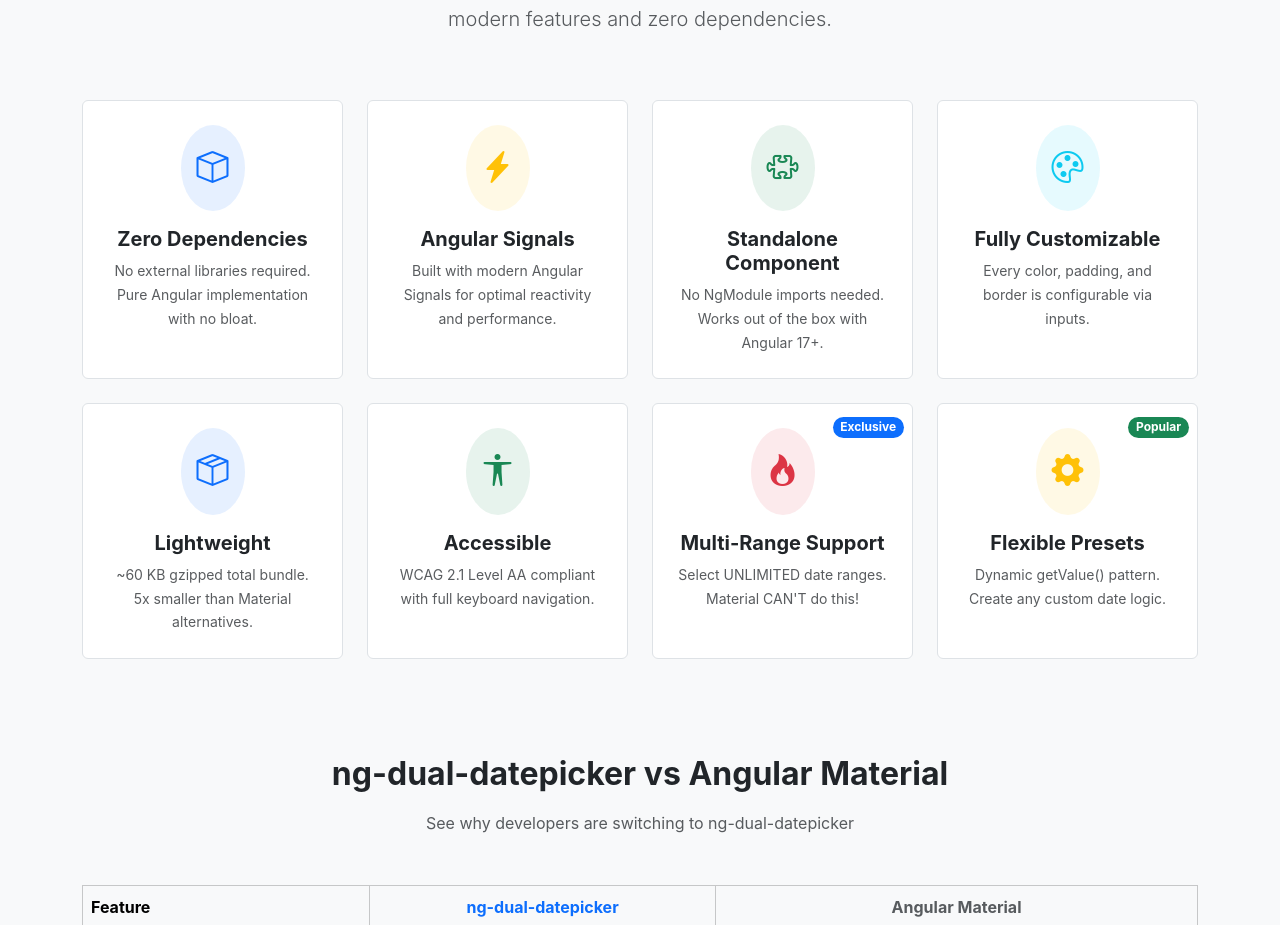
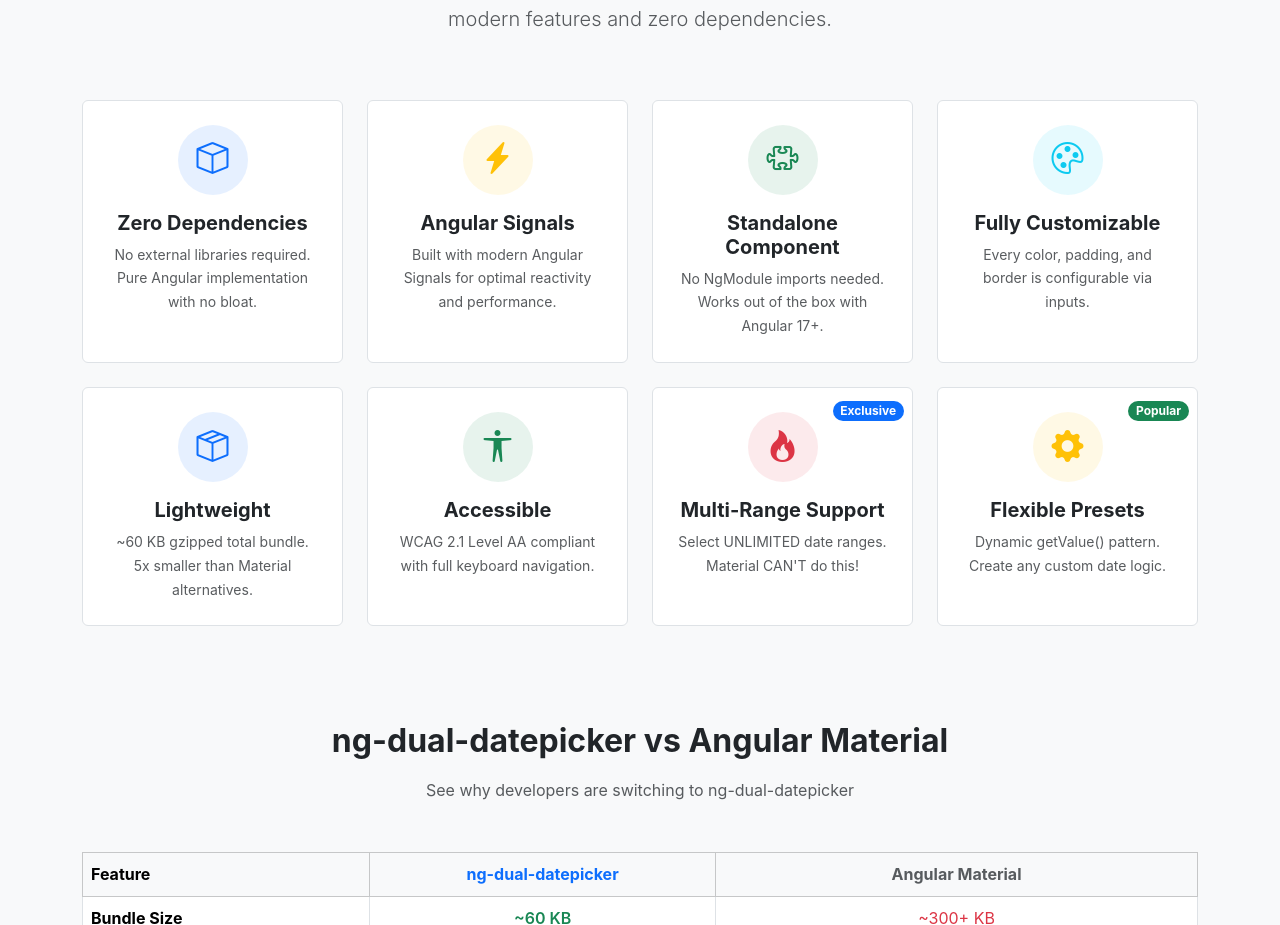
Before and after one commit to oneluiz/ng-dual-datepicker, an Angular app: page / in a window 1280 px wide. Shown: the part 1300-2225 px from the top of the page. Built offline with nearby package versions, Linux system fonts and the light colour scheme.

Commit message:
fix(demo): make feature icon circles perfectly round
- Add fixed width and height (70px x 70px) to all 8 feature icon circles
- Remove p-3 padding in favor of fixed dimensions
- Ensures circles are perfectly round instead of slightly elliptical

```diff
--- a/demo/src/app/app.component.html
+++ b/demo/src/app/app.component.html
@@ -196,7 +196,7 @@
                 <div class="card h-100 border bg-white">
                   <div class="card-body text-center p-4">
                     <div class="mb-3">
-                      <div class="d-inline-flex align-items-center justify-content-center rounded-circle bg-primary bg-opacity-10 p-3">
+                      <div class="d-inline-flex align-items-center justify-content-center rounded-circle bg-primary bg-opacity-10" style="width: 70px; height: 70px;">
                         <i class="bi bi-box text-primary fs-2"></i>
                       </div>
                     </div>
@@ -210,7 +210,7 @@
                 <div class="card h-100 border bg-white">
                   <div class="card-body text-center p-4">
                     <div class="mb-3">
-                      <div class="d-inline-flex align-items-center justify-content-center rounded-circle bg-warning bg-opacity-10 p-3">
+                      <div class="d-inline-flex align-items-center justify-content-center rounded-circle bg-warning bg-opacity-10" style="width: 70px; height: 70px;">
                         <i class="bi bi-lightning-charge-fill text-warning fs-2"></i>
                       </div>
                     </div>
@@ -224,7 +224,7 @@
                 <div class="card h-100 border bg-white">
                   <div class="card-body text-center p-4">
                     <div class="mb-3">
-                      <div class="d-inline-flex align-items-center justify-content-center rounded-circle bg-success bg-opacity-10 p-3">
+                      <div class="d-inline-flex align-items-center justify-content-center rounded-circle bg-success bg-opacity-10" style="width: 70px; height: 70px;">
                         <i class="bi bi-puzzle text-success fs-2"></i>
                       </div>
                     </div>
@@ -238,7 +238,7 @@
                 <div class="card h-100 border bg-white">
                   <div class="card-body text-center p-4">
                     <div class="mb-3">
-                      <div class="d-inline-flex align-items-center justify-content-center rounded-circle bg-info bg-opacity-10 p-3">
+                      <div class="d-inline-flex align-items-center justify-content-center rounded-circle bg-info bg-opacity-10" style="width: 70px; height: 70px;">
                         <i class="bi bi-palette text-info fs-2"></i>
                       </div>
                     </div>
@@ -252,7 +252,7 @@
                 <div class="card h-100 border bg-white">
                   <div class="card-body text-center p-4">
                     <div class="mb-3">
-                      <div class="d-inline-flex align-items-center justify-content-center rounded-circle bg-primary bg-opacity-10 p-3">
+                      <div class="d-inline-flex align-items-center justify-content-center rounded-circle bg-primary bg-opacity-10" style="width: 70px; height: 70px;">
                         <i class="bi bi-box-seam text-primary fs-2"></i>
                       </div>
                     </div>
@@ -266,7 +266,7 @@
                 <div class="card h-100 border bg-white">
                   <div class="card-body text-center p-4">
                     <div class="mb-3">
-                      <div class="d-inline-flex align-items-center justify-content-center rounded-circle bg-success bg-opacity-10 p-3">
+                      <div class="d-inline-flex align-items-center justify-content-center rounded-circle bg-success bg-opacity-10" style="width: 70px; height: 70px;">
                         <i class="bi bi-universal-access text-success fs-2"></i>
                       </div>
                     </div>
@@ -283,7 +283,7 @@
                   </div>
                   <div class="card-body text-center p-4">
                     <div class="mb-3">
-                      <div class="d-inline-flex align-items-center justify-content-center rounded-circle bg-danger bg-opacity-10 p-3">
+                      <div class="d-inline-flex align-items-center justify-content-center rounded-circle bg-danger bg-opacity-10" style="width: 70px; height: 70px;">
                         <i class="bi bi-fire text-danger fs-2"></i>
                       </div>
                     </div>
@@ -300,7 +300,7 @@
                   </div>
                   <div class="card-body text-center p-4">
                     <div class="mb-3">
-                      <div class="d-inline-flex align-items-center justify-content-center rounded-circle bg-warning bg-opacity-10 p-3">
+                      <div class="d-inline-flex align-items-center justify-content-center rounded-circle bg-warning bg-opacity-10" style="width: 70px; height: 70px;">
                         <i class="bi bi-gear-fill text-warning fs-2"></i>
                       </div>
                     </div>
```
Also changed, not shown: 2 other files (tests, documents, lock files or other folders).
